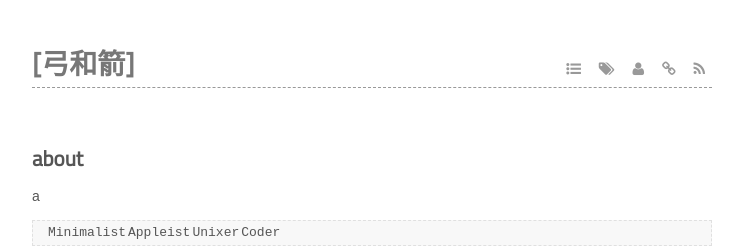
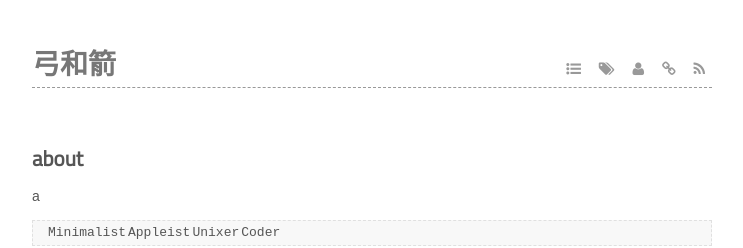
Before and after one commit to zhangtao731/zhangtao731.github.com, a Jekyll site: the page built from about.markdown, in a window 1280 px wide. Shown: the top 248 px of the page, without its empty margins (268-1011 px from the left). Built offline with Jekyll 4.4.1, drawn with Linux system fonts in a browser that asks for light colours; some web fonts are replaced; Markdown is read by kramdown in place of the engine named in the settings.

```diff
--- a/_config.yml
+++ b/_config.yml
@@ -1,5 +1,5 @@
 markdown: rdiscount
 pygments: true
 permalink: /:year/:month/:day/:title.html
-name: "[弓和箭]"
+name: "弓和箭"
 markdown: rdiscount
```
